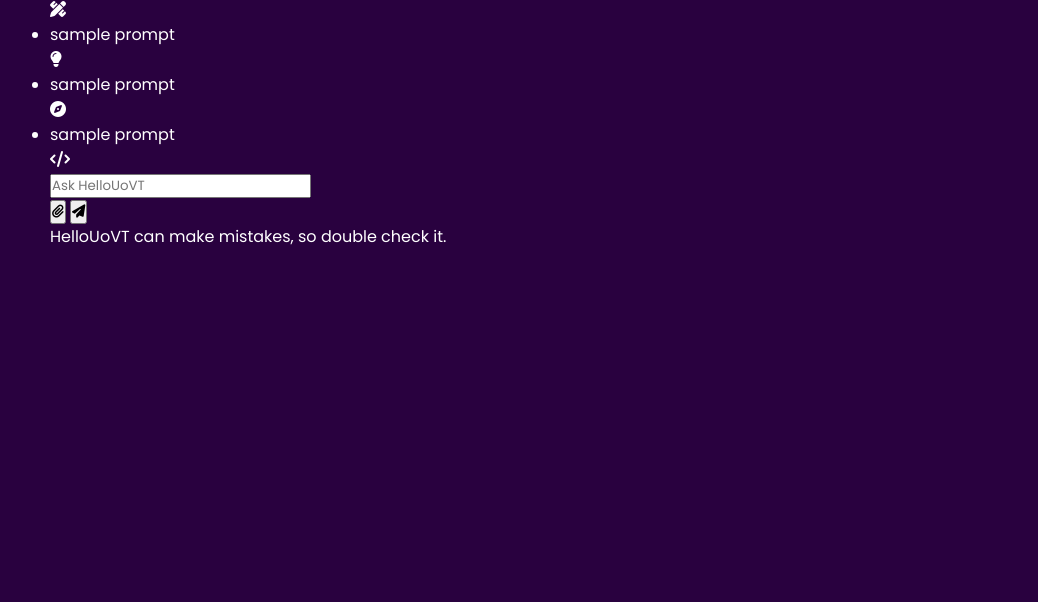
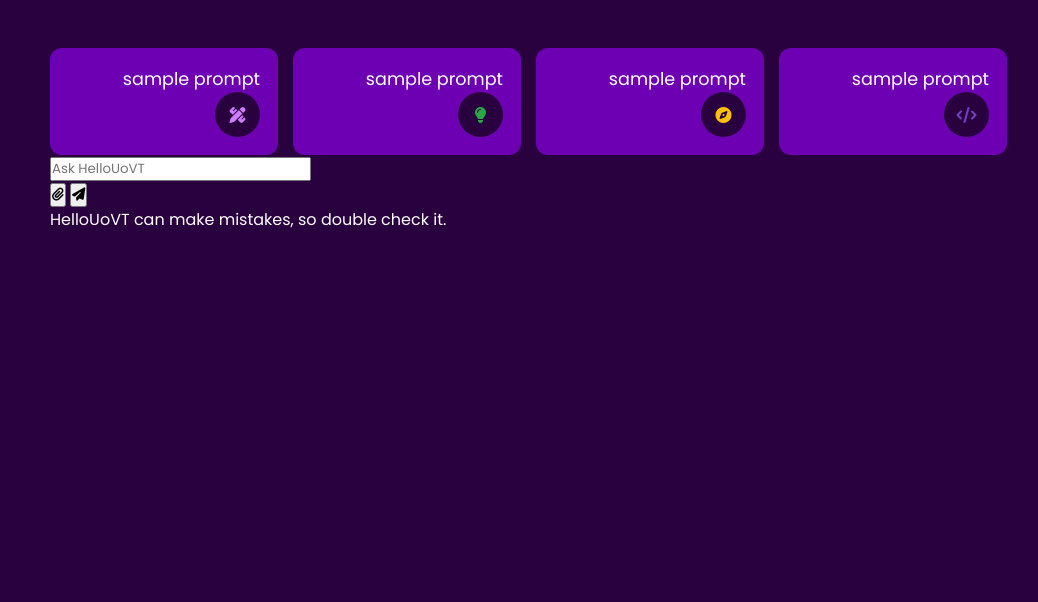
Before and after one commit to SenithVijayantha/HelloUoVT, a plain HTML site: page index.html in a window 1280 px wide. Shown: the part 198-800 px from the top of the page, without its empty margins (120-1158 px from the left). Drawn offline with Linux system fonts and the light colour scheme.

Commit message:
Done with the suggestion list styles

```diff
--- a/style.css
+++ b/style.css
@@ -14,8 +14,8 @@
     --subheading-color: #b069db;
     /* --placeholder-color: */
     --primary-color: #29013f;
-    /* --secondary-color: */
-    /* --secondary-hover-color: */
+    --secondary-color: #6e00b3;
+    --secondary-hover-color:#9d00ff;
     /* --scrollbar-color: */
 }
 
@@ -58,3 +58,58 @@ body {
 }
 
 /* Suggestions list styles*/
+
+.container .suggestions {
+    display: flex;
+    gap: 15px;
+    overflow-x: auto;
+    margin-top: 9.5vh;
+    list-style: none;
+    scrollbar-width: none;
+}
+
+.suggestions .suggestions-item {
+    width: 228px;
+    padding: 18px;
+    flex-shrink: 0;
+    display: flex;
+    cursor: pointer;
+    flex-direction: column;
+    align-items: flex-end;
+    justify-content: space-between;
+    border-radius: 12px;
+    background: var(--secondary-color);
+    transition: 0.3s ease;
+}
+
+.suggestions .suggestions-item:hover {
+    background: var(--secondary-hover-color);
+}
+
+.suggestions .suggestions-item .text {
+    font-size: 1.1rem;
+}
+
+.suggestions .suggestions-item i {
+    height: 45px;
+    width: 45px;
+    display: flex;
+    align-items: center;
+    align-self: flex-end;
+    justify-content: center;
+    border-radius: 50%;
+    color: #cd7dff;
+    background: var(--primary-color);
+}
+
+.suggestions .suggestions-item:nth-child(2) i {
+    color: #28a745;
+}
+
+.suggestions .suggestions-item:nth-child(3) i {
+    color: #ffc107;
+}
+
+.suggestions .suggestions-item:nth-child(4) i {
+    color: #6f42c1;
+}
```
